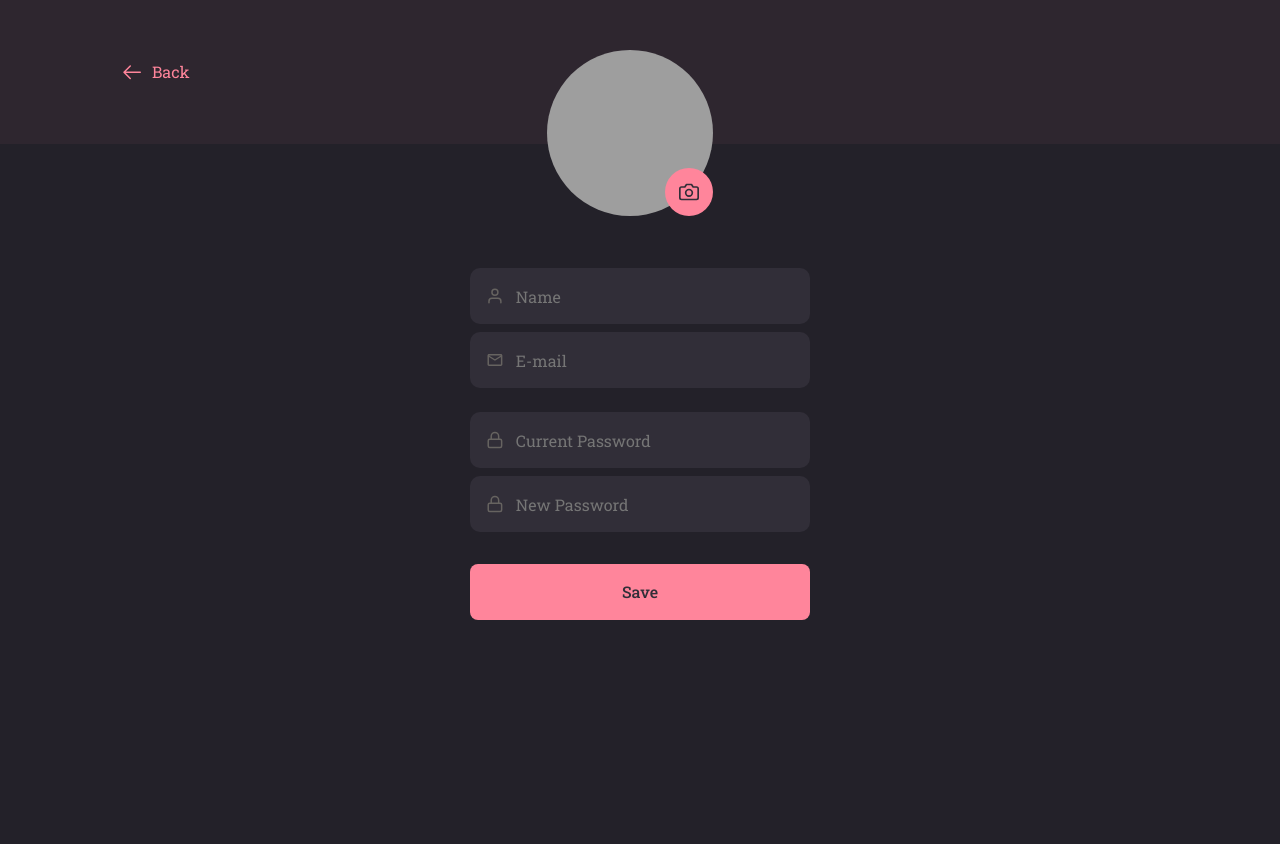
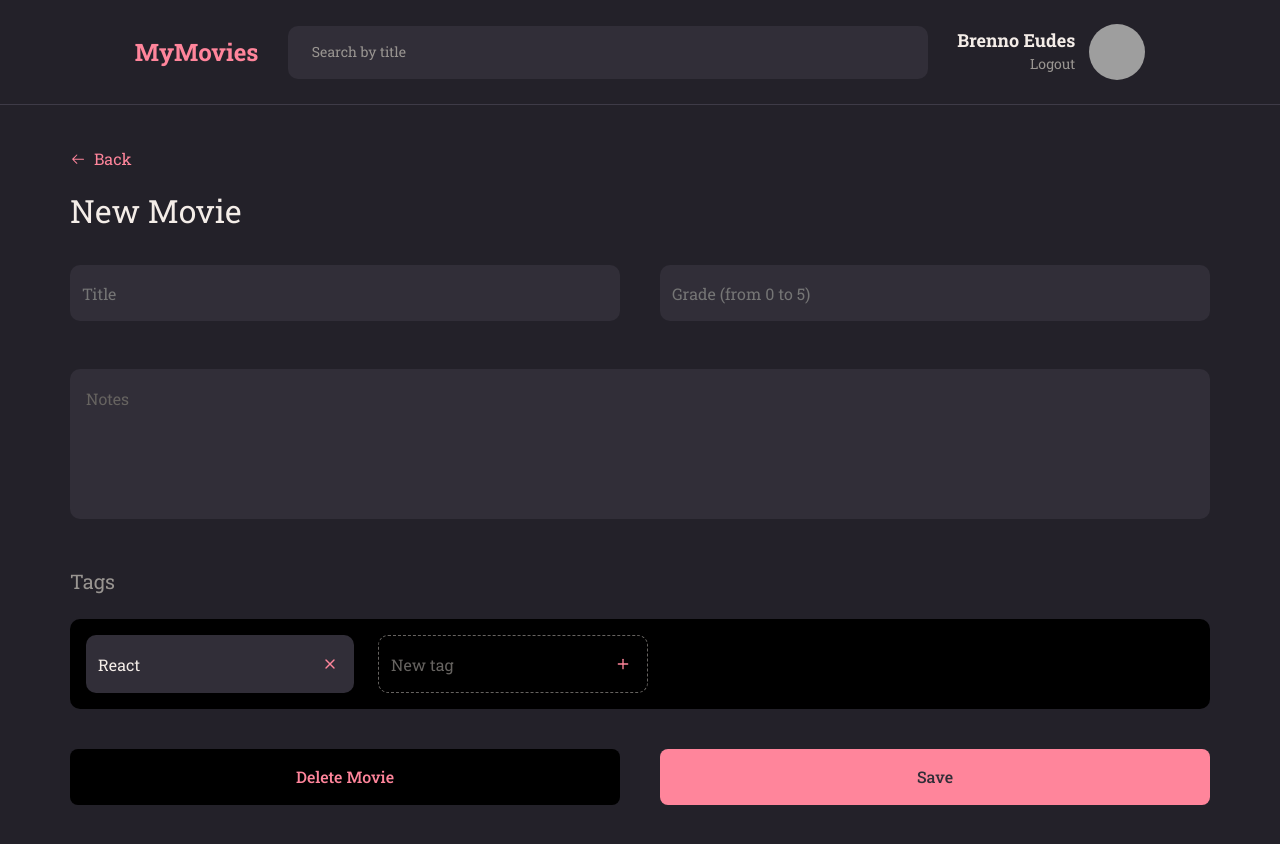
Before and after one commit to brennoEudes/my-movies, a React (Vite) app in the folder MyMovies/: page / in a window 1280 px wide. Before the commit the page ends 800 px from the top, so only its background shows below. Built offline with nearby package versions, Linux system fonts and the light colour scheme; grey boxes are pictures that could not be loaded.

Commit message:
createMovie page concluded

```diff
--- a/MyMovies/src/main.jsx
+++ b/MyMovies/src/main.jsx
@@ -7,7 +7,8 @@ import GlobalStyle from "./styles/global";
 //import { Details } from "./pages/Details";
 //import { SignIn } from "./pages/SignIn";
 //import { SignUp } from "./pages/SignUp";
-import { Profile } from "./pages/Profile";
+//import { Profile } from "./pages/Profile";
+import {CreateMovie} from "./pages/CreateMovie";
 
 
 
@@ -17,7 +18,7 @@ ReactDOM.createRoot(document.getElementById("root")).render(
   <React.StrictMode>
     <ThemeProvider theme={theme}>
       <GlobalStyle />
-      <Profile/>
+      <CreateMovie/>
     </ThemeProvider>
   </React.StrictMode>
 );
--- /dev/null
+++ b/MyMovies/src/pages/CreateMovie/index.jsx
@@ -0,0 +1,42 @@
+import { Header } from "../../components/Header";
+import { ButtonText } from "../../components/ButtonText";
+import { Input } from "../../components/Input";
+import { Section } from "../../components/Section";
+import { TextArea } from "../../components/TextArea";
+import { MovieItem } from "../../components/MovieItem";
+import { Button } from "../../components/Button";
+
+import { Container } from "./styles";
+
+export function CreateMovie() {
+  return (
+    <>
+      <Header />
+      <Container>
+        <title>
+          <ButtonText title="Back" icon="true" />
+          <h1>New Movie</h1>
+        </title>
+        <main>
+          <div className="input-Create-Movie">
+            <Input type="text" placeholder="Title" />
+            <Input type="number" placeholder="Grade (from 0 to 5)" />
+            <TextArea placeholder="Notes" />
+          </div>
+
+          <Section title="Tags">
+            <div className="section-tags">
+              <MovieItem value="React" />
+              <MovieItem isNew placeholder="New tag" />
+            </div>
+          </Section>
+
+          <div className="btns-Create-Movie">
+            <Button title="Delete Movie" />
+            <Button title="Save" />
+          </div>
+        </main>
+      </Container>
+    </>
+  );
+}
--- /dev/null
+++ b/MyMovies/src/pages/CreateMovie/styles.js
@@ -0,0 +1,75 @@
+import styled from "styled-components";
+
+export const Container = styled.div`
+  max-width: 114rem;
+  margin: 4rem auto;
+
+  title {
+    display: flex;
+    flex-direction: column;
+    gap: 2.4rem;
+
+    padding-bottom: 4rem;
+
+    h1 {
+      font-weight: 400;
+    }
+  }
+
+  main {
+    display: flex;
+    flex-direction: column;
+    gap: 4rem;
+
+    // Barra de rolagem vertical:
+    overflow-y: scroll;
+    max-height: 80vh; /* Adjust this value to control the visible height of the content */
+
+    /* Custom scrollbar styles */
+    &::-webkit-scrollbar {
+      width: 1.2rem; /* Width of the scrollbar */
+    }
+
+    &::-webkit-scrollbar-thumb {
+      background-color: ${({ theme }) =>
+        theme.COLORS.PINK}; /* Color of the scrollbar thumb */
+      border-radius: 0.6rem;
+    }
+
+    &::-webkit-scrollbar-thumb:hover {
+      background-color: #555; /* Color of the scrollbar thumb on hover */
+    }
+
+    .input-Create-Movie {
+      display: grid;
+      grid-template-areas:
+        "Input Input"
+        "Textarea Textarea";
+      gap: 4rem; /* Espaçamento entre as células */
+    }
+
+    .input-Create-Movie TextArea {
+      grid-area: Textarea; /* Ocupa toda a linha */
+      width: 100%; /* Largura total menos o espaçamento */
+    }
+
+    .section-tags {
+      display: flex;
+      gap: 2.4rem;
+      padding: 1.6rem;
+      border-radius: 1rem;
+
+      background-color: ${({ theme }) => theme.COLORS.BLACK};
+    }
+
+    .btns-Create-Movie {
+      display: flex;
+      gap: 4rem;
+
+      button:first-child {
+        background-color: ${({ theme }) => theme.COLORS.BLACK};
+        color: ${({ theme }) => theme.COLORS.PINK};
+      }
+    }
+  }
+`;
```
